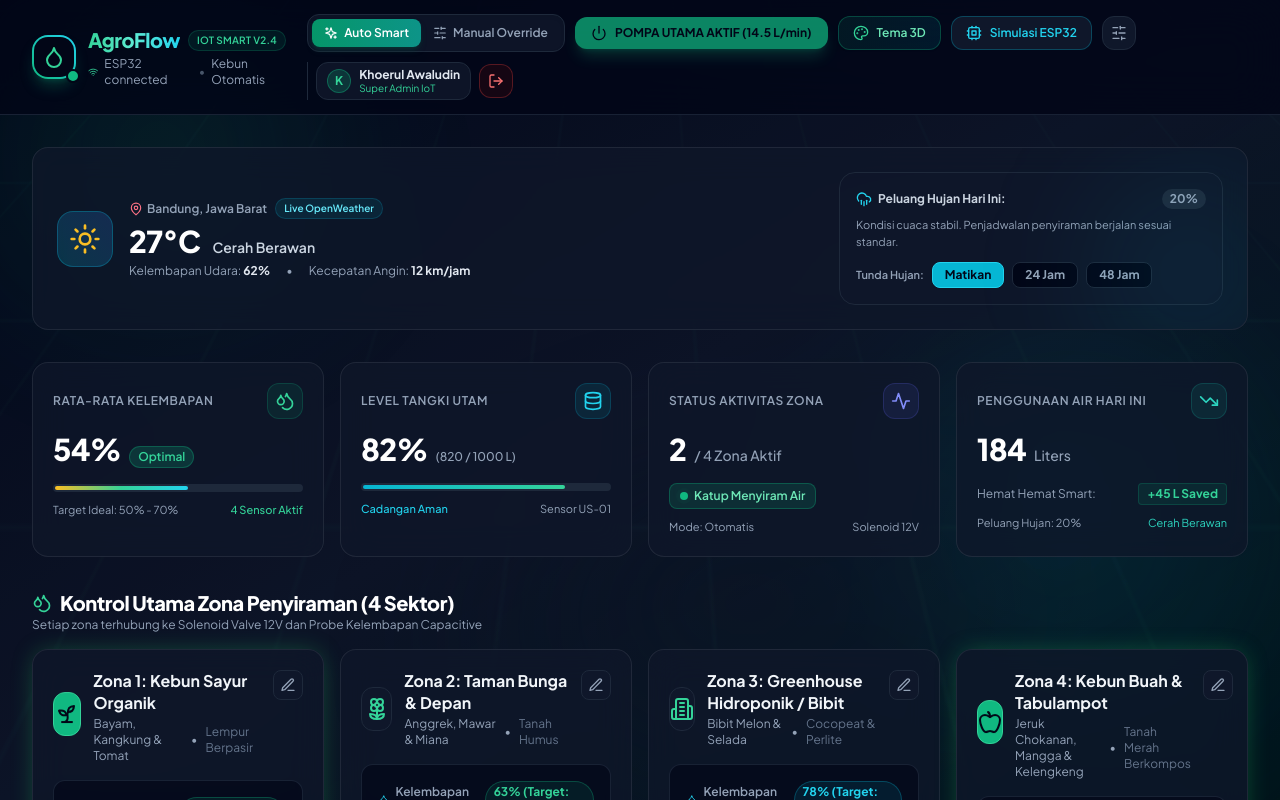
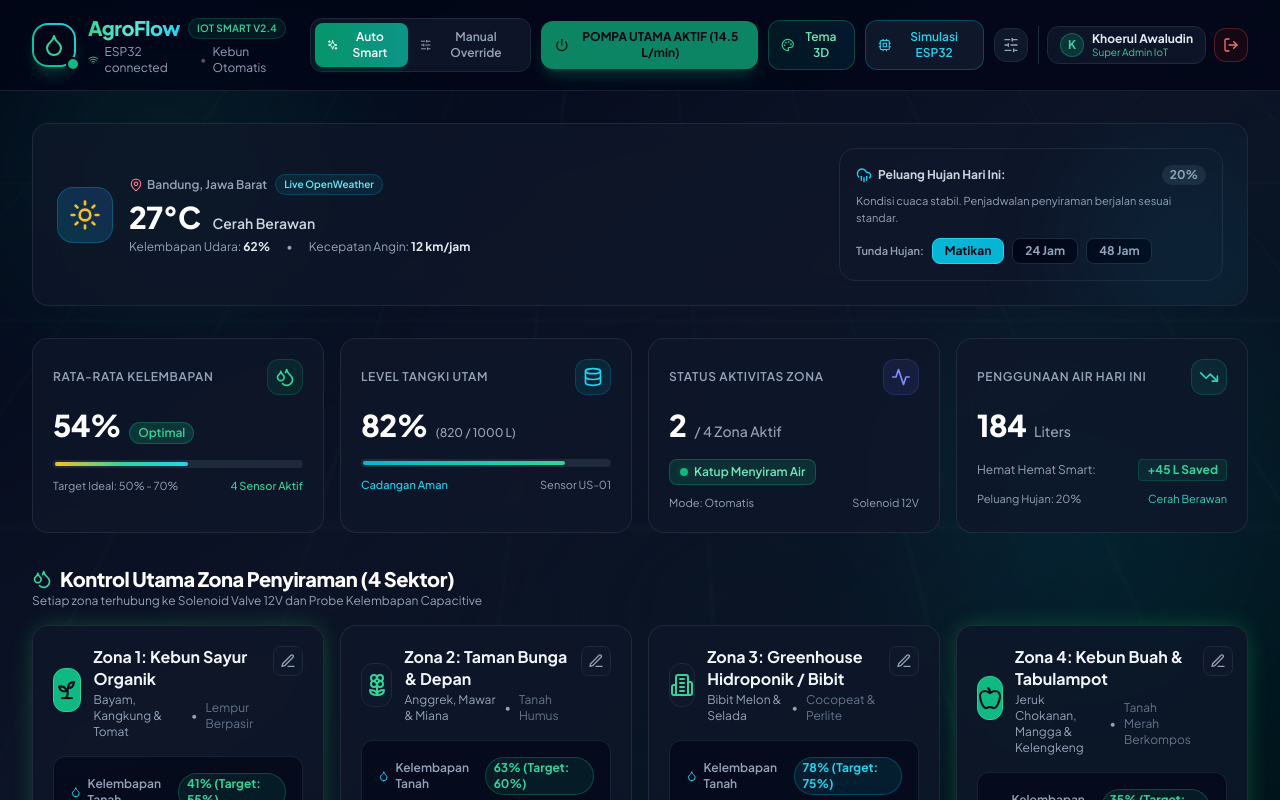
Before and after one commit to khoerulawaludin007-ux/smart-watering-app, a React (Vite) app: page / in a window 1280 px wide. Shown: the top 800 px of the page. Built offline with nearby package versions, Linux system fonts and the light colour scheme.

Commit message:
Fix: posisi profil akun diset sejajar paling kanan header

```diff
--- a/src/components/Header.jsx
+++ b/src/components/Header.jsx
@@ -93,7 +93,7 @@ export default function Header({
         </div>
 
         {/* Global Controls & Status Badges */}
-        <div className="flex items-center flex-wrap gap-2.5">
+        <div className="flex items-center flex-wrap md:flex-nowrap justify-end gap-2.5">
 
           {/* Mode Selector Toggle (Otomatis / Manual) */}
           <div className="flex items-center bg-slate-900/90 border border-slate-800 rounded-xl p-1 shadow-inner">
@@ -117,7 +117,7 @@ export default function Header({
               }`}
             >
               <SlidersHorizontal className="w-3.5 h-3.5" />
-              <span>Manual Override</span>
+              <span className="hidden sm:inline">Manual Override</span>
             </button>
           </div>
 
@@ -132,7 +132,7 @@ export default function Header({
           {/* Master Water Pump Switch */}
           <button
             onClick={toggleMasterPump}
-            className={`px-4 py-2 rounded-xl text-xs font-bold transition-all flex items-center gap-2 shadow-lg ${
+            className={`px-3.5 py-2 rounded-xl text-xs font-bold transition-all flex items-center gap-2 shadow-lg ${
               systemState.masterPumpState || zonesWateringCount > 0
                 ? 'bg-emerald-500 hover:bg-emerald-400 text-slate-950 shadow-emerald-500/30 animate-pulse'
                 : 'bg-slate-900 hover:bg-slate-800 text-slate-300 border border-slate-800'
@@ -142,14 +142,14 @@ export default function Header({
             <span>
               {systemState.masterPumpState || zonesWateringCount > 0
                 ? `POMPA UTAMA AKTIF (${systemState.masterPumpFlowRate} L/min)`
-                : 'POMPA UTAMA MATI'}
+                : 'POMPA MATI'}
             </span>
           </button>
 
           {/* 3D Theme Selector Button */}
           <button
             onClick={onOpenThemeModal}
-            className="px-3.5 py-2 text-xs font-semibold bg-gradient-to-r from-emerald-500/10 to-cyan-500/10 hover:from-emerald-500/20 hover:to-cyan-500/20 text-emerald-300 border border-emerald-500/30 rounded-xl flex items-center gap-2 transition-all shadow-sm hover:border-emerald-400"
+            className="px-3 py-2 text-xs font-semibold bg-gradient-to-r from-emerald-500/10 to-cyan-500/10 hover:from-emerald-500/20 hover:to-cyan-500/20 text-emerald-300 border border-emerald-500/30 rounded-xl flex items-center gap-1.5 transition-all shadow-sm hover:border-emerald-400"
             title="Pilih Warna Background 3D"
           >
             <Palette className="w-4 h-4 text-emerald-400 animate-pulse" />
@@ -159,7 +159,7 @@ export default function Header({
           {/* Desktop Hardware Simulator Button */}
           <button
             onClick={onOpenHardware}
-            className="hidden md:flex px-3.5 py-2 text-xs font-semibold bg-slate-900 hover:bg-slate-800 text-cyan-400 border border-cyan-500/30 rounded-xl items-center gap-2 transition-all hover:shadow-glow-cyan"
+            className="hidden md:flex px-3 py-2 text-xs font-semibold bg-slate-900 hover:bg-slate-800 text-cyan-400 border border-cyan-500/30 rounded-xl items-center gap-1.5 transition-all hover:shadow-glow-cyan"
           >
             <Cpu className="w-4 h-4" />
             <span>Simulasi ESP32</span>
@@ -174,22 +174,22 @@ export default function Header({
             <SlidersHorizontal className="w-4 h-4" />
           </button>
 
-          {/* User Profile & Logout Button */}
+          {/* User Profile & Logout Button (Always at FAR RIGHT) */}
           {user && (
-            <div className="flex items-center gap-2 pl-2 border-l border-slate-800">
-              <div className="flex items-center gap-2 px-2.5 py-1.5 bg-slate-900/90 border border-slate-800 rounded-xl">
-                <div className="w-6 h-6 rounded-full bg-emerald-500/20 border border-emerald-500/40 text-emerald-400 flex items-center justify-center font-bold text-xs">
+            <div className="flex items-center gap-2 pl-2 border-l border-slate-800 shrink-0">
+              <div className="flex items-center gap-2 px-3 py-1.5 bg-slate-900/90 border border-slate-800 rounded-xl">
+                <div className="w-6 h-6 rounded-full bg-emerald-500/20 border border-emerald-500/40 text-emerald-400 flex items-center justify-center font-bold text-xs shrink-0">
                   {user.name ? user.name.charAt(0).toUpperCase() : 'U'}
                 </div>
-                <div className="hidden xl:block text-left">
-                  <p className="text-xs font-bold text-slate-200 leading-none">{user.name}</p>
-                  <p className="text-[10px] text-emerald-400 leading-none mt-0.5">{user.role}</p>
+                <div className="text-left">
+                  <p className="text-xs font-bold text-slate-200 leading-none whitespace-nowrap">{user.name}</p>
+                  <p className="text-[10px] text-emerald-400 leading-none mt-0.5 whitespace-nowrap">{user.role}</p>
                 </div>
               </div>
 
               <button
                 onClick={onLogout}
-                className="p-2 text-red-400 hover:text-red-300 bg-red-950/30 hover:bg-red-950/60 border border-red-500/30 rounded-xl transition-all"
+                className="p-2 text-red-400 hover:text-red-300 bg-red-950/30 hover:bg-red-950/60 border border-red-500/30 rounded-xl transition-all shrink-0"
                 title="Keluar / Logout"
               >
                 <LogOut className="w-4 h-4" />
```
